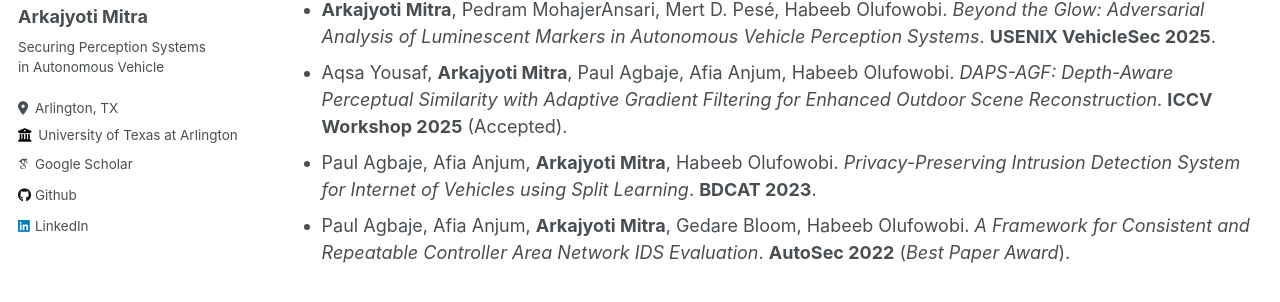
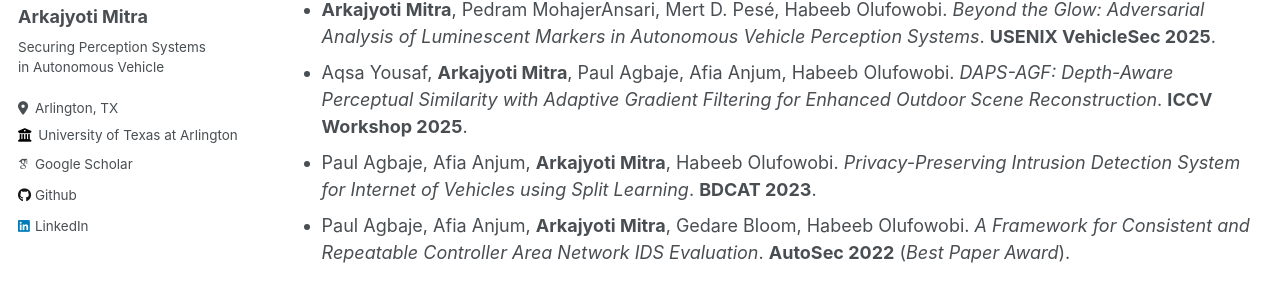
Before and after one commit to arkajyotimitra/arkajyotimitra.github.io, a Jekyll site: the page built from _pages/publications.md, in a window 1280 px wide. Shown: the part 306-608 px from the top of the page. Built offline with Jekyll 4.4.1, drawn with Linux system fonts in a browser that asks for light colours; some web fonts are replaced.

Commit message:
Update publications.md

```diff
--- a/_pages/publications.md
+++ b/_pages/publications.md
@@ -13,7 +13,7 @@ Selected Ones:
 ======
 * **Arkajyoti Mitra**, Paul Agbaje, Afia Anjum, Mert D. Pesé, Habeeb Olufowobi. *FedVLM: Scalable Personalized Vision-Language Models through Federated Learning*. **ECAI 2025** (Accepted).
 * **Arkajyoti Mitra**, Pedram MohajerAnsari, Mert D. Pesé, Habeeb Olufowobi. *Beyond the Glow: Adversarial Analysis of Luminescent Markers in Autonomous Vehicle Perception Systems*. **USENIX VehicleSec 2025**.
-* Aqsa Yousaf, **Arkajyoti Mitra**, Paul Agbaje, Afia Anjum, Habeeb Olufowobi. *DAPS-AGF: Depth-Aware Perceptual Similarity with Adaptive Gradient Filtering for Enhanced Outdoor Scene Reconstruction*. **ICCV Workshop 2025** (Accepted).
+* Aqsa Yousaf, **Arkajyoti Mitra**, Paul Agbaje, Afia Anjum, Habeeb Olufowobi. *DAPS-AGF: Depth-Aware Perceptual Similarity with Adaptive Gradient Filtering for Enhanced Outdoor Scene Reconstruction*. **ICCV Workshop 2025**.
 * Paul Agbaje, Afia Anjum, **Arkajyoti Mitra**, Habeeb Olufowobi. *Privacy-Preserving Intrusion Detection System for Internet of Vehicles using Split Learning*. **BDCAT 2023**.
 * Paul Agbaje, Afia Anjum, **Arkajyoti Mitra**, Gedare Bloom, Habeeb Olufowobi. *A Framework for Consistent and Repeatable Controller Area Network IDS Evaluation*. **AutoSec 2022** (*Best Paper Award*).
 
```
